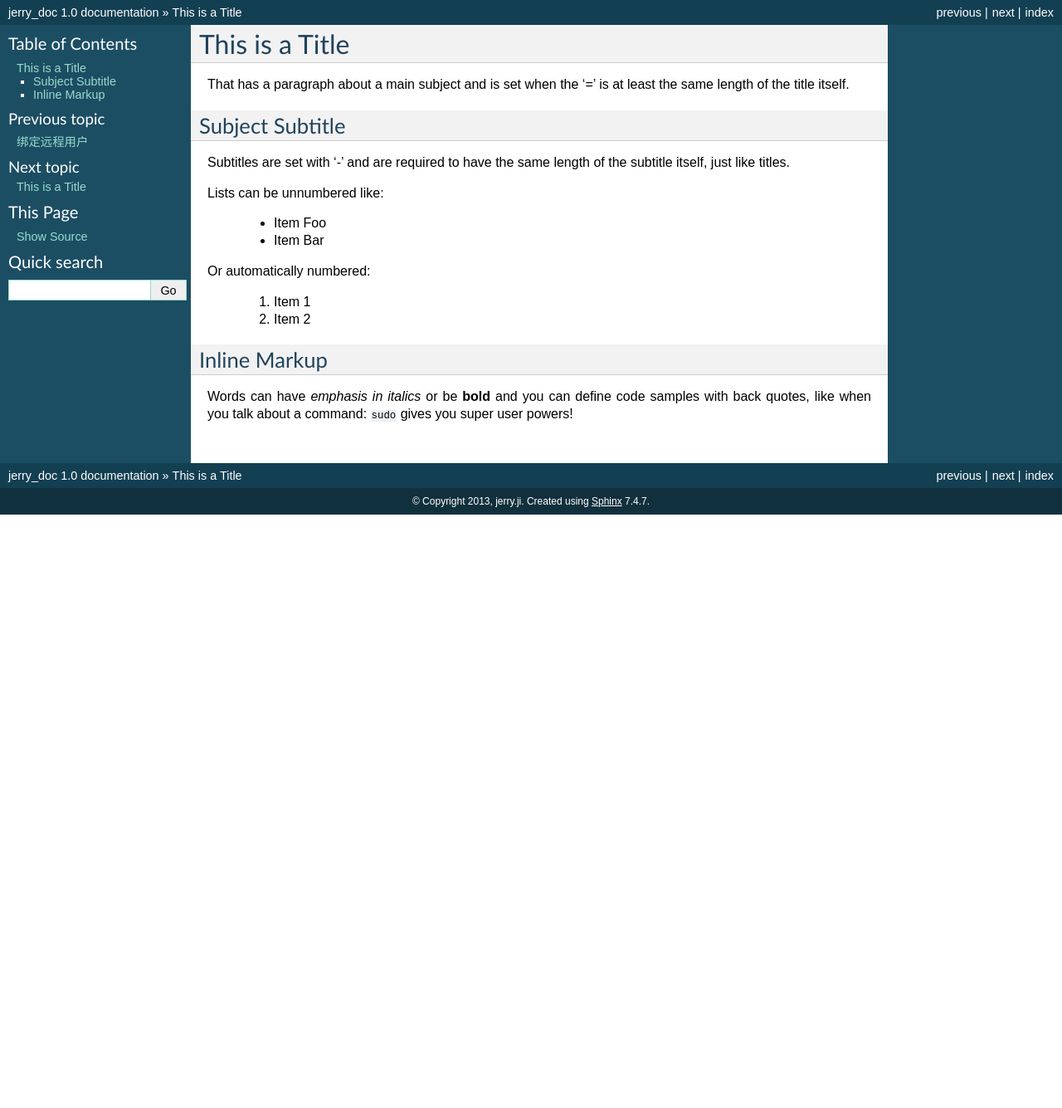
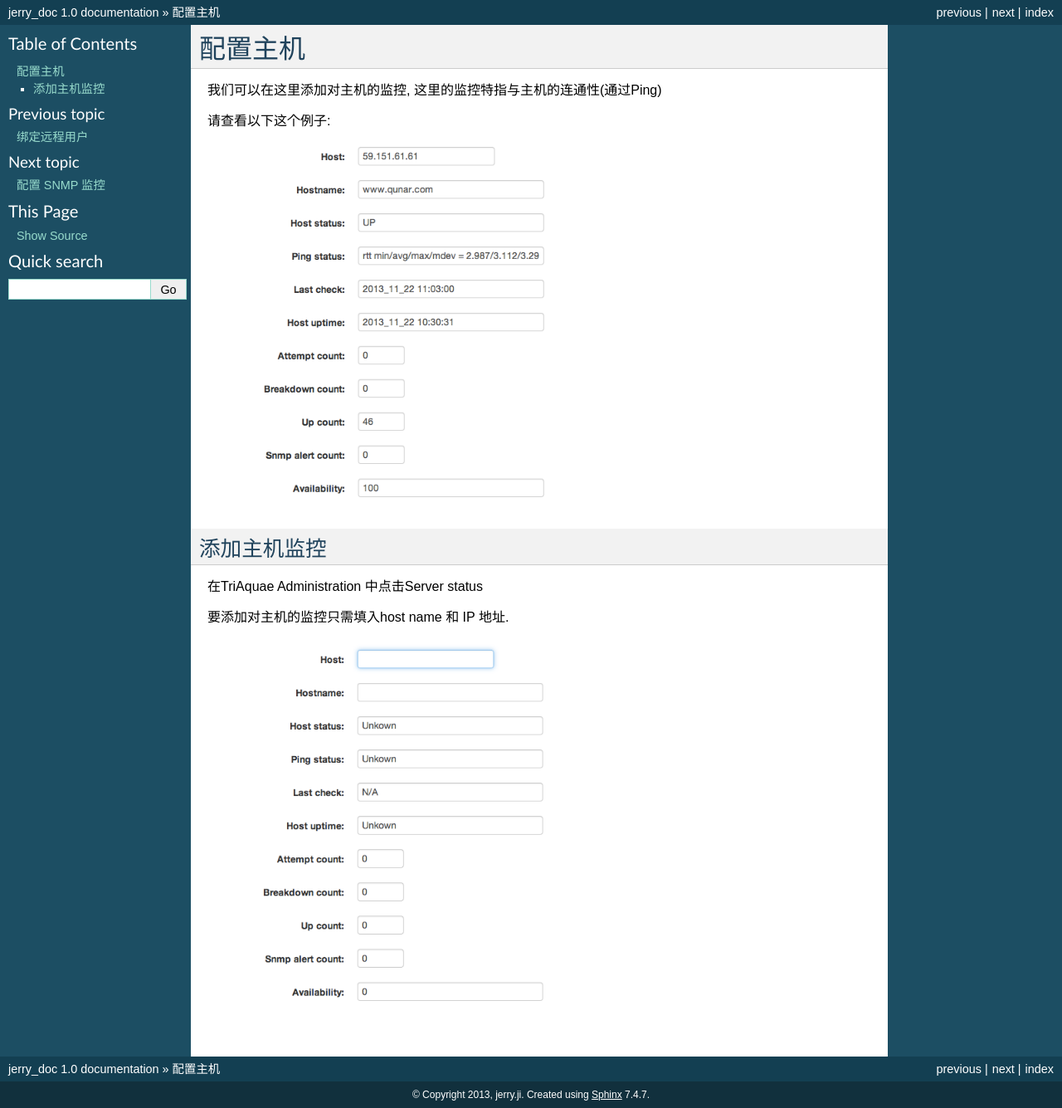
Before and after one commit to jerry123je/test, a Sphinx documentation site: the page built from docs/confighost.rst, in a window 1280 px wide. Shown: the whole page at 83% size. Built offline with Sphinx 7.4.7, drawn with Linux system fonts in a browser that asks for light colours; pages that are not in the unit, such as notebooks, are missing from menus; before the commit the page ends 900 px from its top, so only the background shows below that.

Commit message:
20131122_06

```diff
--- a/docs/confighost.rst
+++ b/docs/confighost.rst
@@ -1,28 +1,21 @@
-This is a Title
+配置主机
 =====================
 
-That has a paragraph about a main subject and is set when the '='
-is at least the same length of the title itself.
+我们可以在这里添加对主机的监控, 这里的监控特指与主机的连通性(通过Ping)
 
-Subject Subtitle
-----------------------
+请查看以下这个例子:
 
-Subtitles are set with '-' and are required to have the same length
-of the subtitle itself, just like titles.
 
-Lists can be unnumbered like:
+  .. image:: images/server_manage_02.png
+	     :scale: 80 %
 
- * Item Foo
- * Item Bar
 
-Or automatically numbered:
+添加主机监控
+-----------------
 
- #. Item 1
- #. Item 2
+在TriAquae Administration 中点击Server status
 
-Inline Markup
--------------------
+要添加对主机的监控只需填入host name 和 IP 地址.
 
-Words can have *emphasis in italics* or be **bold** and you can define
-code samples with back quotes, like when you talk about a command: ``sudo``
-gives you super user powers!
+  .. image:: images/server_manage_01.png
+	     :scale: 80 %
--- a/docs/snmpmonit.rst
+++ b/docs/snmpmonit.rst
@@ -1,28 +1,27 @@
-This is a Title
+配置 SNMP 监控
 =====================
 
-That has a paragraph about a main subject and is set when the '='
-is at least the same length of the title itself.
+测试客户机 SNMP 认证
+---------------------
 
-Subject Subtitle
+  .. note::
+
+	推荐在配置 SNMP 时先在命令行测试通过. 执行监控的程序在 /安装目录/TriAquae/sbin/
+
+	使用 -h 查看使用方法
+
+	.. image:: images/snmp_02.png
+		   :scale: 80 %
+
+	这里,如果您的客户机操作系统为CentOS, 推荐使用 SNMP V3, Ubuntu 可以使用 V2
+
+
+配置SNMP 监控
 ----------------------
 
-Subtitles are set with '-' and are required to have the same length
-of the subtitle itself, just like titles.
+  我们可以在没台主机的配置界面下添加 SNMP 监控
 
-Lists can be unnumbered like:
+  使用我们在测试时通过的配置信息
 
- * Item Foo
- * Item Bar
-
-Or automatically numbered:
-
- #. Item 1
- #. Item 2
-
-Inline Markup
--------------------
-
-Words can have *emphasis in italics* or be **bold** and you can define
-code samples with back quotes, like when you talk about a command: ``sudo``
-gives you super user powers!
+  .. image:: images/snmp_01.png
+	     :scale: 80 %
```
Also changed, not shown: docs/images/snmp_03.png (added), 8 other files.
